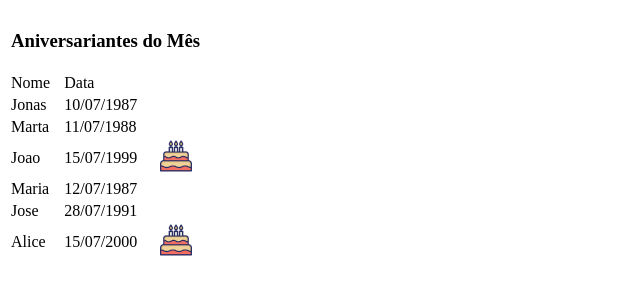
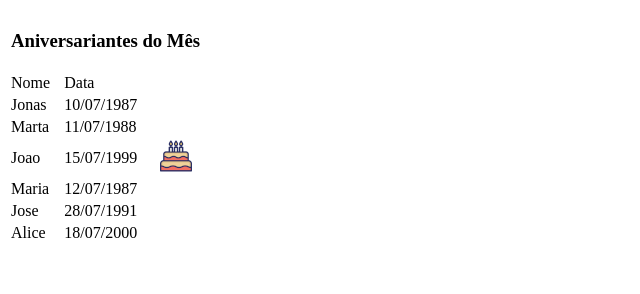
Before and after one commit to EduardoVantini/birthdayCake, a plain HTML site: page index.html in a window 1280 px wide. Shown: the whole page, without its empty margins (0-640 px from the left). Drawn offline with Linux system fonts and the light colour scheme.

Commit message:
Sem JQUERY

```diff
--- a/_js/main.js
+++ b/_js/main.js
@@ -21,7 +21,7 @@ const birthday = {
             + '{"name":"Joao","birthday": "15/07/1999"},'
             + '{"name":"Maria","birthday":"12/07/1987"},'
             + '{"name":"Jose","birthday":"28/07/1991"},'
-            + '{"name":"Alice","birthday":"15/07/2000"}'
+            + '{"name":"Alice","birthday":"18/07/2000"}'
             +']}'
         )
 
@@ -31,13 +31,36 @@ const birthday = {
 
         for (i = 0; i < arr_dados[0].length; i++) {
 
-            $("#tblBirthday > tbody").append("<tr id='row_" + i + "'></tr>")
+/*             $("#tblBirthday > tbody").append("<tr id='row_" + i + "'></tr>")
 
             $("#row_" + i).append("<td>" + arr_dados[0][i].name + "</td>")
             $("#row_" + i).append("<td>" + arr_dados[0][i].birthday + "</td>")
 
-            this.cake(arr_dados[0][i].birthday) == true ? $("#row_" + i).append("<td><img src='_img/cake.png' ></td>"):$("#row_" + i).append("<td></td>")
+            this.cake(arr_dados[0][i].birthday) == true ? $("#row_" + i).append("<td><img src='_img/cake.png' ></td>"):$("#row_" + i).append("<td></td>") */
+
+            var tr = document.createElement("tr")
+            tr.id = "row_" + i
+            document.getElementById("tbody").appendChild(tr);
+
+            var tdName = document.createElement("td")
+            tdName.id = "name_" + i
+            document.getElementById("row_" + i).appendChild(tdName);
+
+            var tdDate = document.createElement("td")
+            tdDate.id = "date_" + i
+            document.getElementById("row_" + i).appendChild(tdDate);
+
+            var tdCake = document.createElement("td")
+            tdCake.id = "cake_" + i
+            document.getElementById("row_" + i).appendChild(tdCake);
+
+
+            document.getElementById("name_" + i).innerHTML =  arr_dados[0][i].name
+            document.getElementById("date_" + i).innerHTML =  arr_dados[0][i].birthday
+
+
+
+            this.cake(arr_dados[0][i].birthday) == true ? document.getElementById("cake_" + i).innerHTML = "<td><img src='_img/cake.png' ></td>":document.getElementById("cake_" + i).innerHTML = "<td></td>"
         }
     }
-
 }
--- a/index.html
+++ b/index.html
@@ -5,7 +5,7 @@
         <meta name="viewport" content="width=device-width, initial-scale=1.0">
         <title>Aniversário</title>
         <script src="_js/main.js" ></script>
-        <script src="_js/jquery-1.5.2.min.js"></script>
+        <!-- <script src="_js/jquery-1.5.2.min.js"></script> -->
     </head>
     <body onload="birthday.birthdayList()">
 
@@ -20,7 +20,7 @@
                     <td></td>
                 </tr>
             </thead>
-            <tbody>
+            <tbody id="tbody">
 
             </tbody>
         </table>
```
